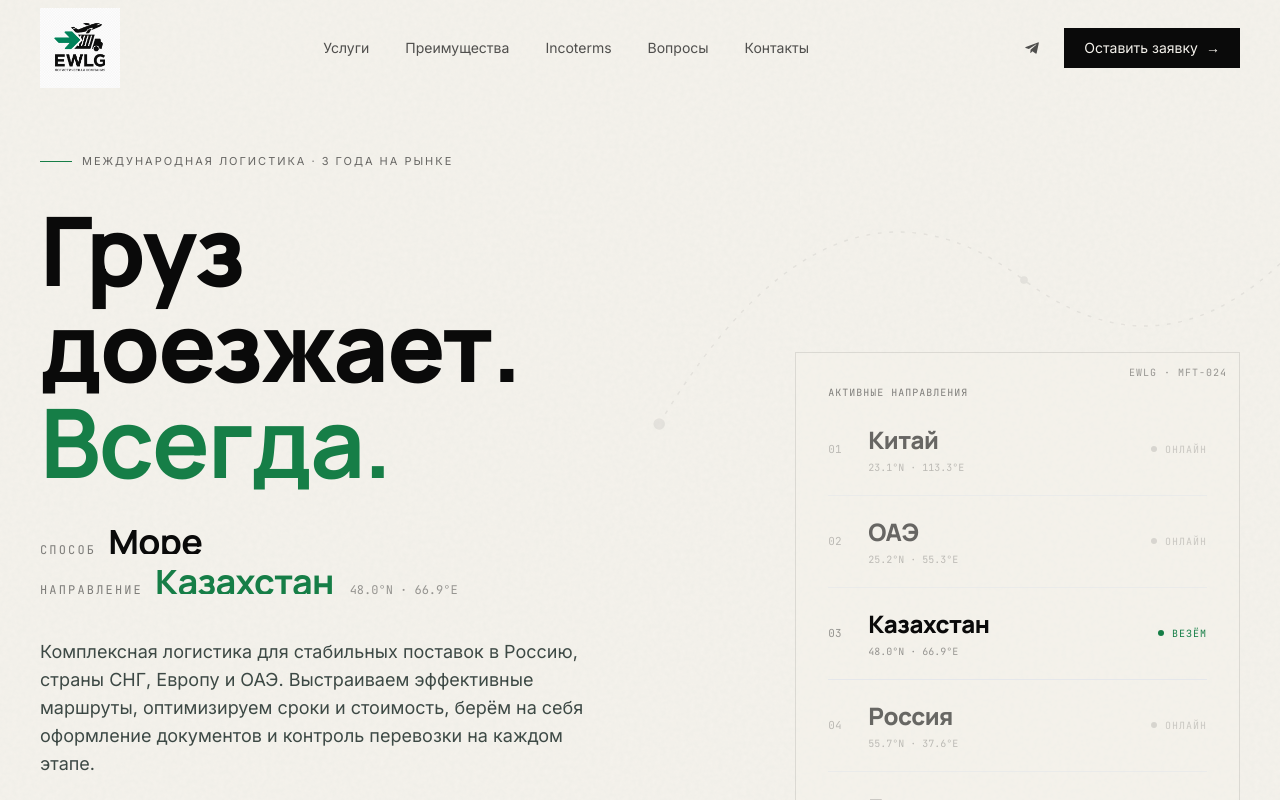
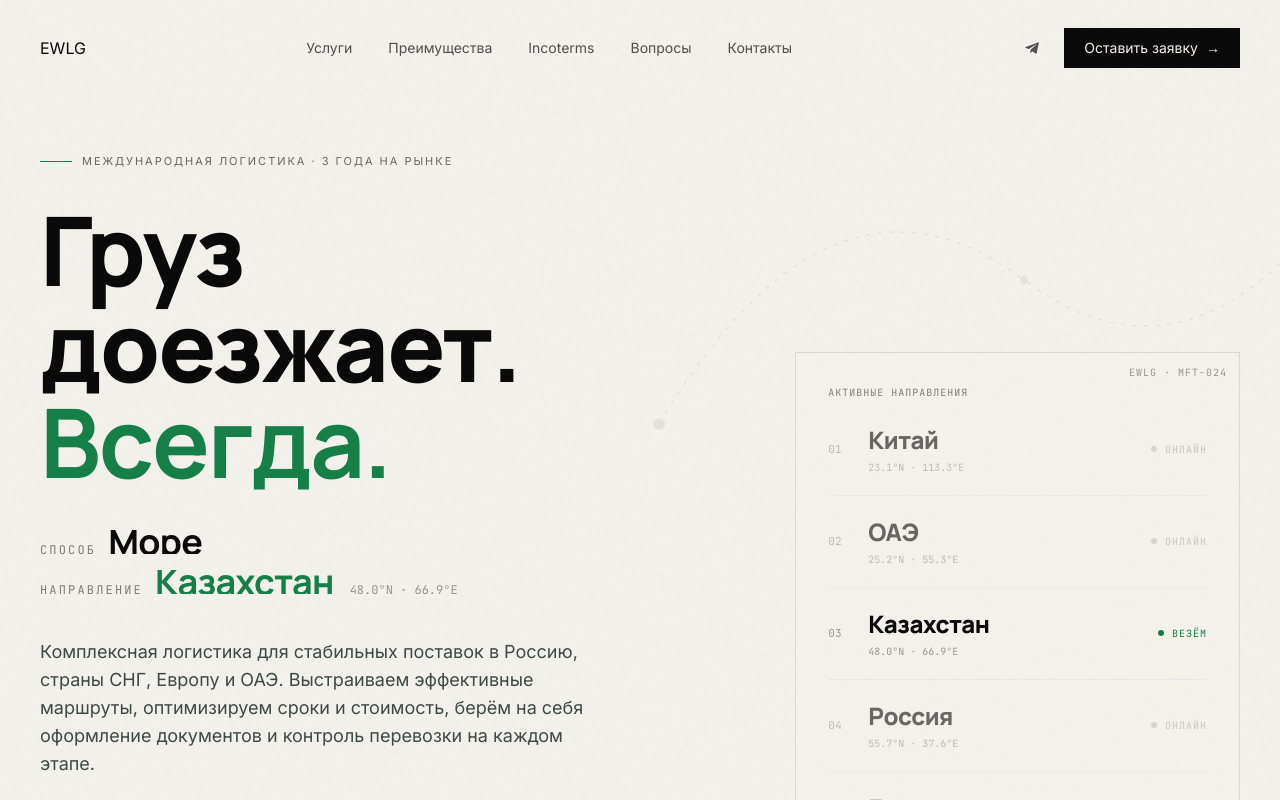
Before and after one commit to MikhailSax/ewlgnext, a Next.js app: page / in a window 1280 px wide. Shown: the top 800 px of the page. Built offline with nearby package versions, Linux system fonts and the light colour scheme.

Commit message:
Исправление текста №2

```diff
--- a/components/Footer.tsx
+++ b/components/Footer.tsx
@@ -9,14 +9,7 @@ export default function Footer() {
         <div className="grid sm:grid-cols-2 lg:grid-cols-12 gap-8 md:gap-10">
           <div className="lg:col-span-5">
             <Link href="/" className="inline-block mb-5 group">
-              <Image
-                src="/logo.png"
-                alt="EWLG · Логистическая компания"
-                width={200}
-                height={200}
-                className="h-24 md:h-28 w-auto object-contain"
-                style={{ filter: 'brightness(0) invert(1)' }}
-              />
+              EWLG
             </Link>
             <p className="text-cream/60 max-w-sm leading-relaxed text-sm sm:text-base">
               Международная мультимодальная логистика.
--- a/components/Header.tsx
+++ b/components/Header.tsx
@@ -49,16 +49,17 @@ export default function Header() {
           scrolled ? "h-16 md:h-20" : "h-20 md:h-24"
         }`}>
           <Link href="/" className="flex items-center group">
-            <Image
-              src="/logo.png"
-              alt="EWLG · Логистическая компания"
-              width={180}
-              height={180}
-              className={`object-contain transition-all duration-300 ${
-                scrolled ? "h-12 md:h-14" : "h-14 md:h-20"
-              } w-auto`}
-              priority
-            />
+            {/*<Image*/}
+            {/*  src="/logo.png"*/}
+            {/*  alt="EWLG · Логистическая компания"*/}
+            {/*  width={180}*/}
+            {/*  height={180}*/}
+            {/*  className={`object-contain transition-all duration-300 ${*/}
+            {/*    scrolled ? "h-12 md:h-14" : "h-14 md:h-20"*/}
+            {/*  } w-auto`}*/}
+            {/*  priority*/}
+            {/*/>*/}
+            EWLG
           </Link>
 
           <nav className="hidden lg:flex items-center gap-9">
--- a/components/Hero.tsx
+++ b/components/Hero.tsx
@@ -272,7 +272,7 @@ function Ticker() {
   const items = [
     "Китай", "·", "Авто", "·", "ОАЭ", "·", "Авиа", "·",
     "Казахстан", "·", "ЖД", "·", "Россия", "·", "Море", "·",
-    "Беларусь", "·", "Гуанчжоу", "·", "Dubai", "·", "Алматы", "·",
+    "Беларусь", "·", "Гуанчжоу", "·", "Дубай", "·", "Алматы", "·",
     "Москва", "·", "Минск", "·",
   ];
   return (
```
